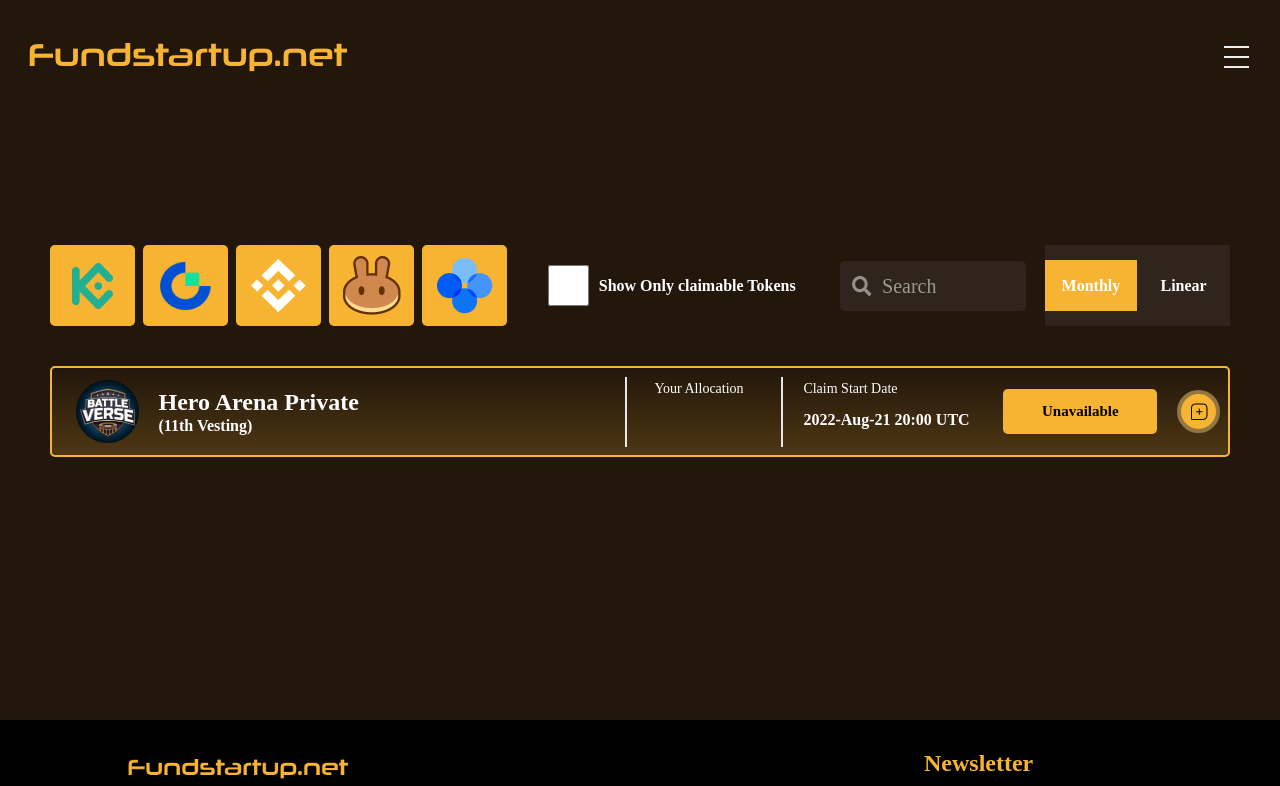
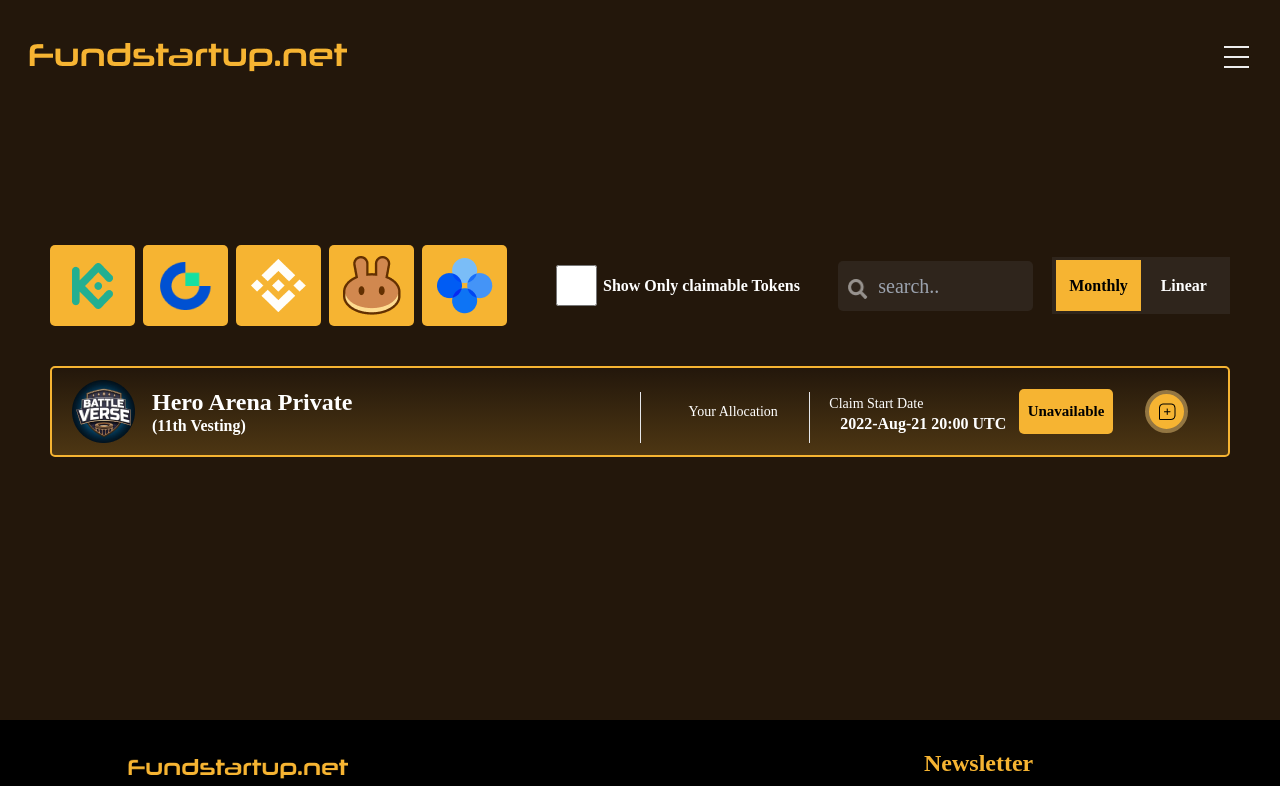
Before and after one commit to Karol-Kuzmin/fundstartup, a React (Create React App) app: page /claim in a window 1280 px wide. Shown: the top 786 px of the page. Built offline with nearby package versions, Linux system fonts and the light colour scheme; a web font is replaced by a local one.

Commit message:
fix box and searchbox  in claimpage

```diff
--- a/src/App.css
+++ b/src/App.css
@@ -50,3 +50,22 @@
   border-radius: 8px!important;
   opacity: 1
 }
+
+input[type="search"]{
+  padding:10px 15px 10px 40px;
+  font-size:20px;
+
+  border:none;
+
+  background-image: url(../public/assets/images/search.png);
+
+  background-repeat:no-repeat;
+/*background-size*/
+-webkit-background-size:20px 20px;
+ -moz-background-size:20px 20px;
+   -o-background-size:20px 20px;
+      background-size:20px 20px;
+/*positioning background image*/
+  background-position:10px 18px;
+
+}
--- a/src/pages/claim/Claimpage.js
+++ b/src/pages/claim/Claimpage.js
@@ -2,14 +2,14 @@
 import Header from "../../components/Header/Header";
 import Footer from "../../components/Footer/Footer";
 const ClaimPage = () => {
+  const [changeButton, setChangeButton] = useState("monthly");
   return (
-
     <div className="bg-[#23170b]">
       <Header />
       {/* Content Part */}
       <div className="mt-[159px] container mx-auto px-[50px] font-['play']">
-          <div className="flex h-[81px]">
-            <ul className="w-[39%] h-[81px] flex gap-2">
+        <div className="grid grid-cols-12  ">
+          <ul className=" xl:col-span-5 lg:col-span-5 md:col-span-7 col-span-12 h-[81px] flex gap-2">
             <li className="w-[85px] h-[81px] bg-yellow-dark rounded-[5px] flex items-center justify-center">
               <img alt="kucoin" src="./assets/images/claim/kucoin.png"></img>
             </li>
@@ -17,57 +17,59 @@
               <img alt="gate" src="./assets/images/claim/gate.png"></img>
             </li>
             <li className="w-[85px] h-[81px] bg-yellow-dark rounded-[5px] flex items-center justify-center">
-                <img
-                  alt="binance"
-                  src="./assets/images/claim/binance.png"></img>
+              <img alt="binance" src="./assets/images/claim/binance.png"></img>
             </li>
             <li className="w-[85px] h-[81px] bg-yellow-dark rounded-[5px] flex items-center justify-center">
-                <img
-                  alt="pancake"
-                  src="./assets/images/claim/pancake.png"></img>
+              <img alt="pancake" src="./assets/images/claim/pancake.png"></img>
             </li>
             <li className="w-[85px] h-[81px] bg-yellow-dark rounded-[5px] flex items-center justify-center">
               <img alt="okex" src="./assets/images/claim/okex.png"></img>
             </li>
           </ul>
 
-            <div className="w-[3.5%] flex ml-[3.5%] items-center h-[81px]">
+          <div className="flex lg:ml-[5%] xl:ml-[5%] md:ml-[5%] xl:col-span-3 lg:col-span-4 md:col-span-5 col-span-12">
+            <div className=" flex  items-center h-[81px]">
               <input
                 type="checkbox"
                 className="w-[41px] h-[41px] border-[1px] border-[#F6B432] outline-0 text-white"
               />
             </div>
-            <div className="flex ml-[0.8%] items-center w-[20%] h-[81px]">
-              <p className="  text-white leading-[20px] font-bold text-[16px] ">
+            <div className="flex ml-[2%] items-center  h-[81px]">
+              <p className="text-white leading-[20px] font-bold text-[16px] ">
                 Show Only claimable Tokens
-              </p>
-            </div>
-            <div className="relative items-center h-[81px] flex ml-[0.8%] w-[16%]">
-              <input
-                type="search"
-                className="bg-[#2f25lc] w-[100%] h-[50px] bg-[#2f251c] rounded-[5px] text-[20px]" placeholder=""></input>
-              <div className="flex absolute ml-[12px] items-center h-[81px]">
-                <img
-                  alt="search"
-                  src="./assets/images/search.png"
-                  className="w-[20px] h-[20px]"></img>
-                <p className="font-normal text-[20px] leading-[30px] text-[#979e8d] ml-[10px]">
-                  Search
               </p>
             </div>
           </div>
 
-            <div className="items-center flex ml-[19px] h-[81px] w-[16%]">
-              <div className="w-[100%] h-[57px] bg-[#2f251c] flex items-center h-[81px]">
-                <button className="w-[50%] h-[51px] bg-yellow-dark">
-                  <p className="text-[white] text-[16px] font-bold leading-[20px] ">
+          <div className="relative items-center h-[81px] flex lg:ml-[0.8%] xl:col-span-2 lg:col-span-3 md:col-span-12 col-span-12 ">
+            <form className="h-[50px] md:w-[100%] flex  searchbox" action="">
+              <input
+                type="search"
+                className="w-[100%] rounded-[5px] text-white bg-[#2f251c]"
+                placeholder="search.."
+              />
+            </form>
+          </div>
+
+          <div className="items-center flex xl:ml-[19px] h-[81px] lg:col-span-2 md:col-span-3 col-span-12">
+            <div className="w-[100%] h-[57px] bg-[#2f251c] flex items-center justify-center">
+              <button
+                className={
+                  changeButton === "monthly"
+                    ? "w-[48%] h-[51px] bg-yellow-dark text-[black] text-[16px] font-bold leading-[20px]"
+                    : "w-[48%] h-[51px]  text-[white] text-[16px] font-bold leading-[20px]"
+                }
+                onClick={() => setChangeButton("monthly")}>
                 Monthly
-                  </p>
               </button>
-                <button className="w-[50%] h-[51px]">
-                  <p className="text-[white] text-[16px] font-bold leading-[20px]">
+              <button
+                className={
+                  changeButton === "linear"
+                    ? "w-[48%] h-[51px] bg-yellow-dark text-[black] text-[16px] font-bold leading-[20px]"
+                    : "w-[48%] h-[51px]  text-[white] text-[16px] font-bold leading-[20px]"
+                }
+                onClick={() => setChangeButton("linear")}>
                 Linear
-                  </p>
               </button>
             </div>
           </div>
@@ -76,46 +78,48 @@
         {/* claims */}
 
         <div className="mt-[40px] mb-[263px]">
-            <div className="h-[91px]  border-yellow-dark border-2 rounded-[5px] bg-gradient-to-t from-[#f6b43233] to-[#16161a00] flex">
-              <div className="flex self-center h-[70px] w-[100%]">
+          <div className="  border-yellow-dark border-2 rounded-[5px] bg-gradient-to-t from-[#f6b43233] to-[#16161a00] ">
+            <div className="grid grid-cols-12  self-center container mx-auto px-5 lg:py-3 md:py-5 py-8  w-[100%]">
+              <div className="2xl:order-1 xl:order-1 lg:order-1 md:order-1 order-1 flex xl:col-span-6 lg:col-span-5 md:col-span-10  col-span-10 ">
                 <img
                   alt="verse"
                   src="./assets/images/claim/verse.png"
-                  className="w-[63px] h-[63px] self-center ml-[2%]"></img>
-                <div className="ml-[1.7%] self-center w-[21%]">
-                  <p className=" h-[28px] font-bold text-[24px] leading-[28px] text-white">
+                  className="w-[63px] h-[63px] self-center "
+                />
+                <div className="ml-[3%] self-center ">
+                  <p className=" h-[28px] font-bold sm:text-[24px] leading-[28px] text-white">
                     Hero Arena Private
                   </p>
                   <p className="h-[19px] font-bold text-white leading-[19px] ">
                     (11th Vesting)
                   </p>
                 </div>
-                <div className="h-[70px]  border ml-[18.7%]"></div>
-                <div className="mt-[4px] ml-[2.3%] mr-[2.3%]  w-[8.5%]">
-                  <p className="w-[100%] h-[16px] text-white font-normal leading-[16px] text-[14px]">
+              </div>
+
+              <div className="md:py-3 py-3 md:mt-3 mt-3 2xl:order-2 xl:order-2 lg:order-2 md:order-3 order-3 xl:col-span-2 lg:col-span-2 md:col-span-12 col-span-12 lg:w-[90%]   xl:border-x  lg:border-x lg:border-y-0 md:border-y border-y mt-[4px]   xl:pl-9 lg:px-5 ">
+                <p className=" h-[16px] lg:text-center text-white font-normal leading-[16px]  text-[14px] ">
                   Your Allocation
                 </p>
               </div>
-                <div className="h-[70px]  border"></div>
 
-                <div className="ml-[1.7%] mt-[4px] w-[17%]">
-                  <p className="w-[111px] h-[16px] text-white font-normal leading-[16px] text-[14px]">
+              <div className="lg:block md:flex flex md:py-3 py-3 2xl:order-3 xl:order-3 lg:order-3 md:order-4 order-4 xl:col-span-2 lg:col-span-3 md:col-span-12 col-span-12  mt-[4px] ">
+                <p className=" h-[16px] text-white font-normal leading-[16px] text-[14px]">
                   Claim Start Date{" "}
                 </p>
-                  <p className="w-[199px] h-[19px] text-white font-bold leading-[19px] text-[16px] mt-[13px]">
+                <div className="flex md:justify-end justify-end 2xl:w-[76.5%] xl:w-[93.5%] lg:w-[80.5%] md:w-[82%] w-[63%]">
+                  <p className=" h-[19px] text-white font-bold leading-[19 px] sm:text-[16px] text-[13px] ">
                     2022-Aug-21 20:00 UTC{" "}
                   </p>
                 </div>
+              </div>
 
-                <div className=" self-center w-[13.1%]">
-                  <button className="rounded-[5px] bg-yellow-dark w-[100%] h-[44.5px]">
-                    <p className="font-bold text-[15px] leading-[17px] h-[17px]">
+              <div className="2xl:order-4 xl:order-4 lg:order-4 md:order-5 order-5 xl:col-span-1 lg:col-span-1 md:col-span-12 col-span-12 self-center w-[100%] xl:ml-[0%] ">
+                <button className="rounded-[5px] w-[100%] bg-yellow-dark font-bold text-[15px] leading-[17px] h-[44.5px]">
                   Unavailable
-                    </p>
                 </button>
               </div>
-                <div className="self-center w-[5.4%]">
-                  <button className="ml-[20px] rounded-[50%] bg-yellow-dark w-[43px] h-[43px] flex justify-center items-center border-4 border-[#937642]">
+              <div className="2xl:order-5 xl:order-5 lg:order-5 md:order-2 order-2 xl:col-span- lg:col-span-1  md:col-span-2 col-span-2  self-center xl:ml-8 lg:ml-8 md:ml-[60px] ">
+                <button className=" rounded-[50%] bg-yellow-dark w-[43px] h-[43px] flex justify-center items-center border-4 border-[#937642]">
                   <img
                     alt="add"
                     src="./assets/images/claim/message-add.png"
```
Lines whose indentation alone changed are shown as unchanged.
